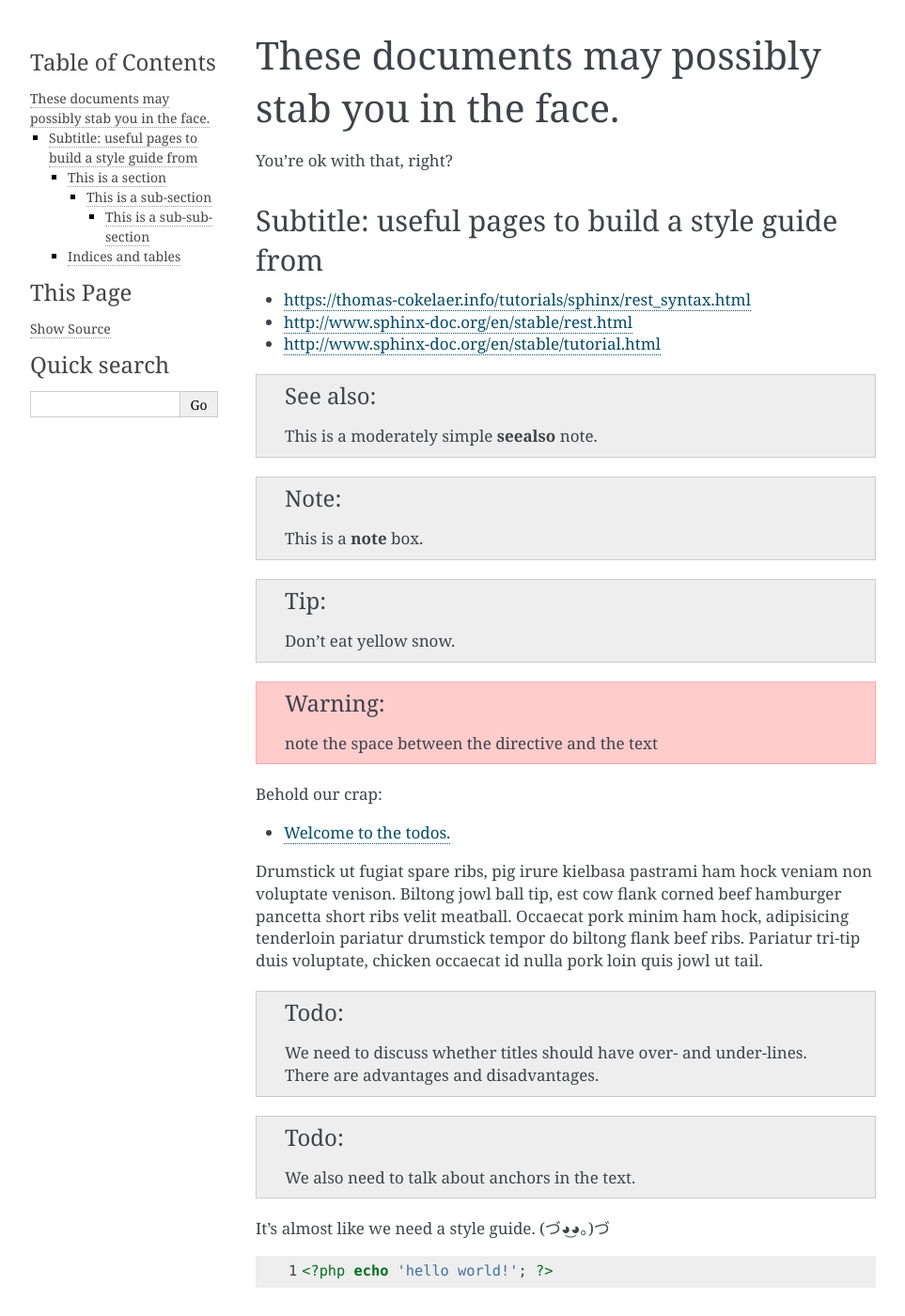
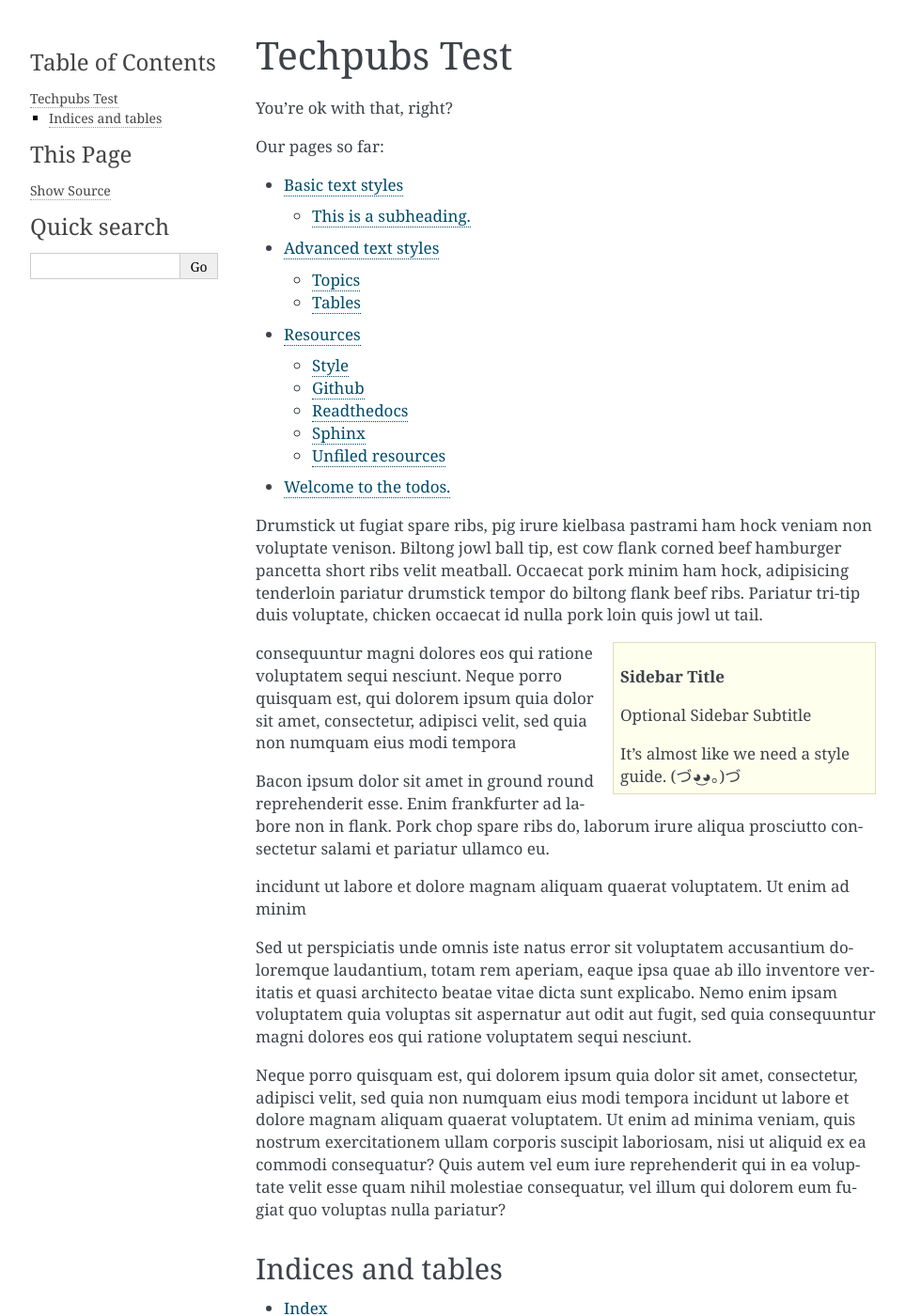
Before and after one commit to esmerel/global-thermonuclear-war, a Sphinx documentation site: the page built from source/index.rst, in a window 1280 px wide and 1400 px high. Shown: the whole window at 94% size, without its empty margins (148-1111 px from the left). Built offline with Sphinx 7.4.7, drawn with Linux system fonts in a browser that asks for light colours; some of the changed text lies outside the part shown.

Commit message:
expanding to other files

```diff
--- a/source/index.rst
+++ b/source/index.rst
@@ -4,80 +4,31 @@
    contain the root `toctree` directive.
 
 
-These documents may possibly stab you in the face.
+Techpubs Test
 *****************************************************
 
 You're ok with that, right?
 
-############################################################
-Subtitle: useful pages to build a style guide from
-############################################################
-
-* https://thomas-cokelaer.info/tutorials/sphinx/rest_syntax.html
-* http://www.sphinx-doc.org/en/stable/rest.html
-* http://www.sphinx-doc.org/en/stable/tutorial.html
-
-.. seealso:: This is a moderately simple **seealso** note.
-
-.. note::  This is a **note** box.
-
-.. tip::  Don't eat yellow snow.
-
-.. warning:: note the space between the directive and the text
-
 .. toctree::
    :maxdepth: 2
-   :caption: Behold our crap:
+   :caption: Our pages so far:
 
+   styles-basic
+   styles-advanced
+   resources
    todos
 
-
-
 Drumstick ut fugiat spare ribs, pig irure kielbasa pastrami ham hock veniam non voluptate venison. Biltong jowl ball tip, est cow flank corned beef hamburger pancetta short ribs velit meatball. Occaecat pork minim ham hock, adipisicing tenderloin pariatur drumstick tempor do biltong flank beef ribs. Pariatur tri-tip duis voluptate, chicken occaecat id nulla pork loin quis jowl ut tail.
-
-
-.. todo:: We need to discuss whether titles should have over- and under-lines. There are advantages and disadvantages.
-
-.. todo:: We also need to talk about anchors in the text.
-
-It's almost like we need a style guide. (づ◕‿◕｡)づ
-
-.. code-block:: php
-    :linenos:
-
-    <?php echo 'hello world!'; ?>
-
-This is a section
-======================
-
-* # with overline, for parts
-* * with overline, for chapters
-* =, for sections
-* -, for subsections
-* ^, for subsubsections
-* ", for paragraphs
-
-consequuntur magni dolores eos qui ratione voluptatem sequi nesciunt. Neque porro quisquam est, qui dolorem ipsum quia dolor sit amet, consectetur, adipisci velit, sed quia non numquam eius modi tempora
-
-.. code-block:: html
-    :linenos:
-
-    <h1>code block example</h1>
-
-This is a sub-section
-------------------------
-
-Bacon ipsum dolor sit amet in ground round reprehenderit esse. Enim frankfurter ad labore non in flank. Pork chop spare ribs do, laborum irure aliqua prosciutto consectetur salami et pariatur ullamco eu.
-
-This is a sub-sub-section
-^^^^^^^^^^^^^^^^^^^^^^^^^^^^
 
 .. sidebar:: Sidebar Title
     :subtitle: Optional Sidebar Subtitle
 
-    Subsequent indented lines comprise
-    the body of the sidebar, and are
-    interpreted as body elements.
+    It's almost like we need a style guide. (づ◕‿◕｡)づ
+
+consequuntur magni dolores eos qui ratione voluptatem sequi nesciunt. Neque porro quisquam est, qui dolorem ipsum quia dolor sit amet, consectetur, adipisci velit, sed quia non numquam eius modi tempora
+
+
+Bacon ipsum dolor sit amet in ground round reprehenderit esse. Enim frankfurter ad labore non in flank. Pork chop spare ribs do, laborum irure aliqua prosciutto consectetur salami et pariatur ullamco eu.
 
 incidunt ut labore et dolore magnam aliquam quaerat voluptatem. Ut enim ad minim
 
@@ -94,16 +45,3 @@ Indices and tables
 * :ref:`genindex`
 * :ref:`modindex`
 * :ref:`search`
-
-.. topic:: Your Topic Title
-
-    Subsequent indented lines comprise
-    the body of the topic, and are
-    interpreted as body elements.
-
-.. csv-table:: a title
-   :header: "name", "firstname", "age"
-   :widths: 20, 20, 10
-
-   "Smith", "John", 40
-   "Smith", "John, Junior", 20
```
Also changed, not shown: source/resources.rst (added, +34 -0 lines), source/styles-advanced.rst (added, +19 -0 lines), source/styles-basic.rst (added, +49 -0 lines).
